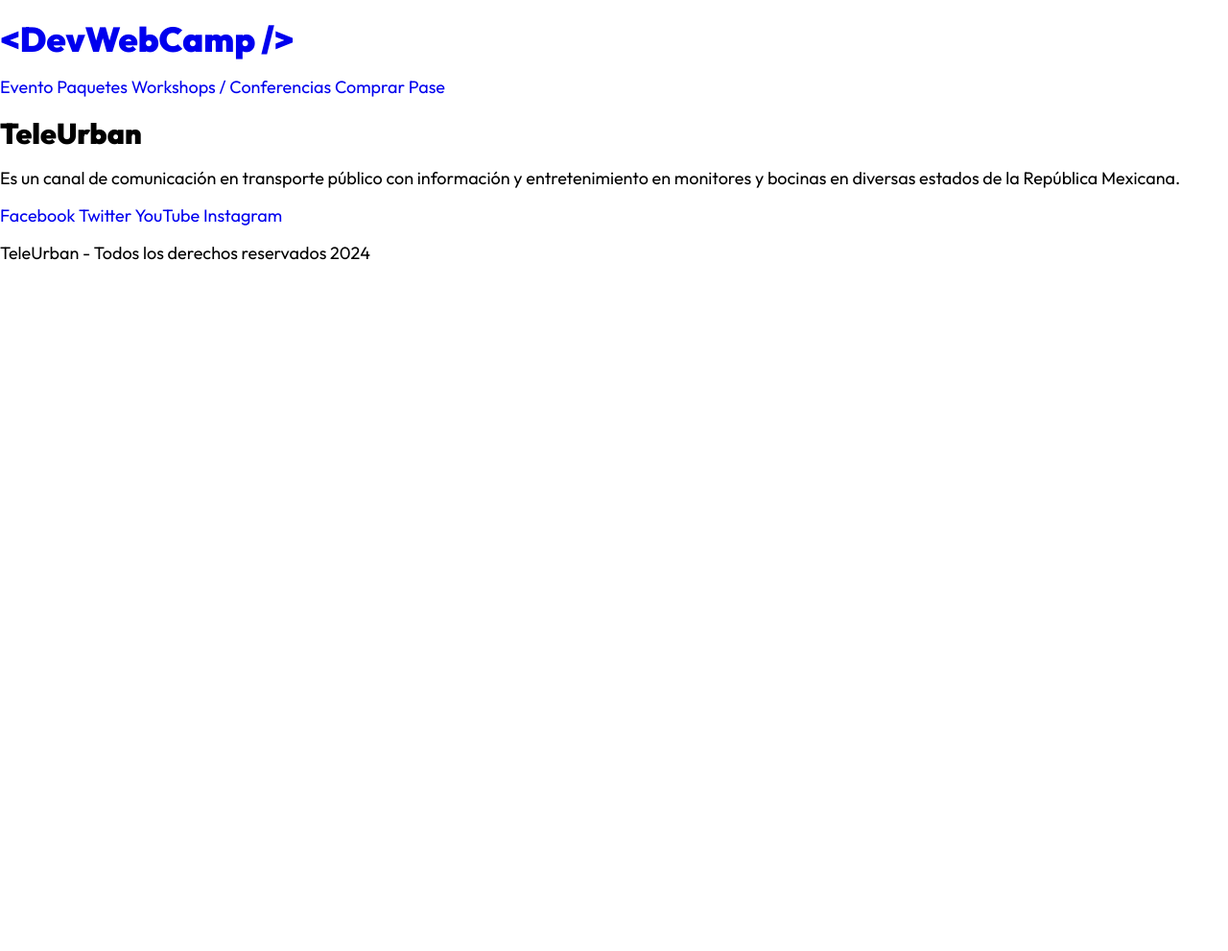
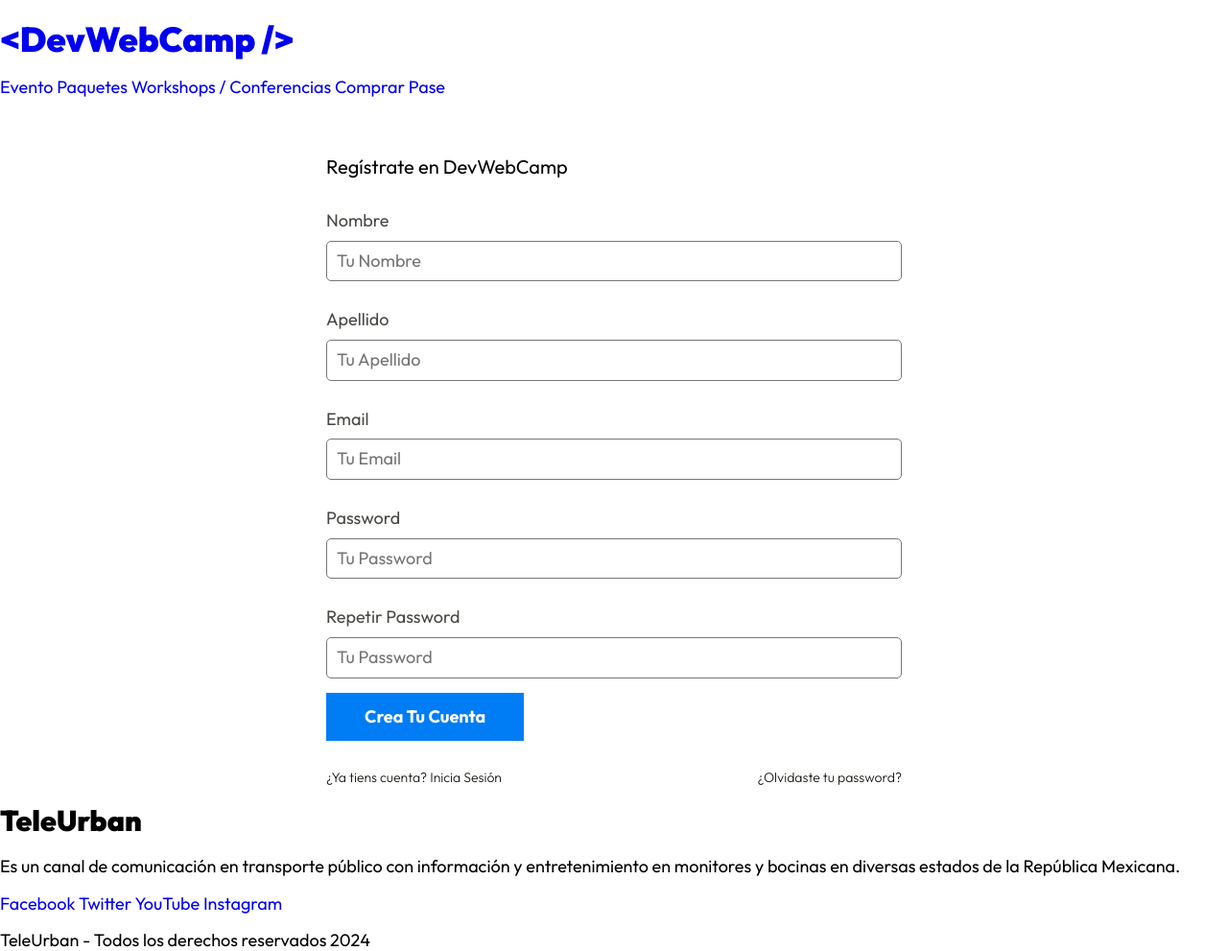
Before and after one commit to Salvador-a/TeleUrban, a PHP site: template views/auth/registro.php in a window 1280 px wide. Shown: the part 205-1196 px from the top of the page at 96% size. Before the commit the page ends 476 px from the top, so only its background shows below. Run offline with PHP 8.4, Linux system fonts and the light colour scheme; the template is opened without the code that fills it, so the values that code supplies are empty; some libraries are stand-ins or nearby versions.

Commit message:
finalizando las ventanas de login, olvide conhtraseña y de registro

```diff
--- a/src/scss/app.scss
+++ b/src/scss/app.scss
@@ -1,3 +1,4 @@
 @use 'base';
 @use 'admin';
 @use 'paginas';
+@use 'ui';
--- a/src/scss/paginas/_conferencias.scss
+++ /dev/null
@@ -1,117 +0,0 @@
-@use 'base/variables' as v;
-@use 'base/mixins' as m;
-
-.agenda {
-
-    padding: 5rem;
-    @include m.contenedor;
-}
-
-
-.eventos {
-    $modificador: &;
-
-    &__heading {
-        color: v.$azul;
-        margin: 5rem 0;
-        text-align: left;
-        font-size: clamp(2rem, -0.8rem + 8vw,  6rem);
-    }
-
-    &__fecha {
-        color: v.$gris;
-        margin: 3rem 0 1rem 0;
-    }
-
-    &--workshops {
-
-        #{$modificador}__heading {
-            color: v.$secundario;
-        }
-
-        .evento__informacion {
-            background-color: v.$secundario;
-
-            &:hover {
-                background-color: darken(v.$secundario, 10%);
-            }
-        }
-    }
-
-    .swiper-button-next,
-    .swiper-button-prev {
-        color: rgba(v.$blanco, 0.5);
-    }
-
-
-
-}
-
-.evento {
-
-    &__hora {
-        font-weight: v.$bold;
-    }
-
-    &__informacion {
-        padding: 2rem;
-        border-radius: 1rem;
-        background-color: v.$azul;
-        color: v.$blanco;
-        transition: 300ms background-color ease-in-out;
-
-        &:hover {
-            background-color: darken(v.$azul, 10%);
-        }
-    }
-
-    &__nombre {
-        font-size: 2.5rem;
-        margin: 0;
-
-    }
-
-    &__introduccion {
-        font-size: 1.8rem;
-        display: -webkit-box;
-        -webkit-line-clamp: 4;
-        -webkit-box-orient: vertical;
-        overflow: hidden;
-
-        @include m.tablet {
-            -webkit-line-clamp: 3;
-        }
-
-
-    }
-
-    &__autor-info {
-        display: flex;
-        gap: 2rem;
-        justify-content: space-between;
-        align-items: center;
-
-    }
-
-    &__imagen-autor {
-        width: 5rem;
-        background-color: v.$blanco;
-        border-radius: 50%;
-
-    }
-
-    &__nombre-autor {
-        font-weight: v.$bold;
-
-    }
-
-    &__agregar {
-        @include m.boton(v.$blanco, v.$negro);
-        margin-top: 1rem;
-
-        &:disabled {
-            opacity: .5;
-            cursor: not-allowed;
-        }
-    }
-}
--- a/src/scss/paginas/_devwebcamp.scss
+++ /dev/null
@@ -1,19 +0,0 @@
-@use 'base/variables' as v;
-@use 'base/mixins' as m;
-
-.devwebcamp {
-
-    &__grid {
-        @include m.contenedor;
-        @include m.grid(1, 3rem);
-        @include m.tablet {
-            @include m.grid(2, 5rem);
-            align-items: center;
-        }
-
-    }
-
-    &__texto {
-         line-height: 2;
-    }
-}
--- a/src/scss/paginas/_paquetes.scss
+++ /dev/null
@@ -1,116 +0,0 @@
-@use 'base/mixins' as m;
-@use 'base/variables' as v;
-
-.paquetes {
-    &__grid {
-        @include m.contenedor;
-        @include m.grid(1, 3rem);
-        @include m.tablet {
-            @include m.grid(3, 3rem);
-            align-items: flex-start;
-        }
-    }
-
-    &__submit {
-        @include m.boton(v.$azul, v.$blanco);
-        margin-top: 3rem;
-    }
-}
-
-.paquete {
-    @include m.card;
-    &:nth-child(2) {
-        order: -1;
-        @include m.tablet {
-            order: unset;
-        }
-    }
-
-    &__lista {
-        @include m.reset-lista;
-        line-height: 2;
-    }
-    &__precio {
-        font-size: 6rem;
-        margin: 3rem 0;
-        color: v.$azul;
-        font-weight: v.$black;
-        text-align: center;
-    }
-
-
-    &--acceso {
-        width: 30rem;
-        height: 50rem;
-        padding: 10rem 3rem;
-        display: flex;
-        justify-content: flex-start;
-
-        $modificador: &;
-
-        #{$modificador}__logo {
-            @include m.texto-fluido(2rem, 3rem);
-            text-align: left;
-            margin: 0;
-            @include m.tablet {
-                @include m.texto-fluido(2rem, 4rem);
-            }
-        }
-
-        #{$modificador}__codigo {
-            font-size: 4rem;
-            font-weight: v.$bold;
-            position: absolute;
-            left: 0;
-            width: 100%;
-            text-align: center;
-            top: calc(100% - 15rem);
-
-            @include m.tablet {
-                top: 0;
-                width: unset;
-                left: unset;
-                right: -15rem;
-                transform: rotate(90deg);
-                transform-origin: top left;
-            }
-        }
-
-        &::before {
-            clip-path: circle(50% at 50% 25% );
-            left: calc(50% - 2.5rem);
-            top: 0;
-        }
-        &::after {
-            clip-path: circle(50% at 50% 75% );
-            left: calc(50% - 2.5rem);
-            top: calc(100% - 5rem);
-        }
-
-        @include m.tablet {
-            width: 60rem;
-            height: 30rem;
-            padding: 6rem;
-            flex-direction: column;
-            justify-content: center;
-            &::before {
-                clip-path: circle(50% at 25% 50%);
-                left: 0;
-                top: calc(50% - 2.5rem);
-
-            }
-            &::after {
-                clip-path: circle(50% at 75% 50%);
-                left: calc(100% - 5rem);
-                top: calc(50% - 2.5rem);
-            }
-        }
-    }
-
-    &__nombre {
-        font-size: 2.4rem;
-        font-weight: v.$black;
-        text-transform: uppercase;
-    }
-
-}
--- /dev/null
+++ b/src/scss/ui/_index.scss
@@ -0,0 +1,5 @@
+@forward 'formulario';
+// @forward 'header';
+// @forward 'footer';
+// @forward 'sociales';
+// @forward 'alertas';
--- /dev/null
+++ b/src/scss/ui/formulario/_acciones.scss
@@ -0,0 +1,19 @@
+@use 'base/variables' as v;
+@use 'base/mixins' as m;
+
+.acciones {
+    margin-top: 3rem;
+    display: flex;
+    justify-content: space-between;
+
+    &--centrar {
+        @extend .acciones;
+        justify-content: center;
+    }
+
+    &__enlace {
+        color: v.$negro;
+        font-size: 1.4rem;
+        font-weight: v.$delgada;
+    }
+}
--- /dev/null
+++ b/src/scss/ui/formulario/_formulario.scss
@@ -0,0 +1,102 @@
+@use 'base/variables' as v;
+@use 'base/mixins' as m;
+
+.formulario {
+    display: flex;
+    flex-direction: column;
+
+    &__fieldset {
+        border: none;
+        margin-top: 1rem;
+        padding: 0;
+
+    }
+
+    &__legend {
+        color: v.$gris;
+        font-size: 2.2rem;
+        margin-bottom: 2rem;
+    }
+
+    &__campo {
+        display: flex;
+        flex-direction: column;
+        gap: 1rem;
+        margin: 1.5rem 0;
+
+    }
+
+    &__contenedor-icono {
+        display: flex;
+        border-radius: .5rem;
+        overflow: hidden;
+
+    }
+
+    &__icono {
+        background-color: v.$gris-oscuro;
+        width: 4rem;
+        display: flex;
+        align-items: center;
+        justify-content: center;
+
+        i {
+            color: v.$blanco;
+            font-size: 2rem;
+        }
+    }
+
+    &__label {
+        display: block;
+        font-size: 1.8rem;
+        color: rgba(v.$negro, .8);
+    }
+
+    &__input,
+    &__select {
+        padding: 1rem;
+        border: 1px solid darken(v.$gris-oscuro, 20);
+        border-radius: .5rem;
+
+        &--file {
+            border: none;
+        }
+
+        &--sociales {
+            @extend .formulario__input;
+            flex: 1;
+            border-top-left-radius: 0;
+            border-bottom-left-radius: 0;
+
+        }
+    }
+
+    &__radio {
+        display: flex;
+        gap: 2rem;
+
+    }
+
+    &__texto {
+        margin-top: 3rem;
+    }
+
+    &__imagen {
+        max-width: 20rem;
+    }
+
+    &__listado {
+        @include m.tags;
+    }
+
+    &__submit {
+       @include m.boton(v.$azul, v.$blanco);
+       width: auto;
+       align-self: flex-start;
+
+       &--registrar,
+       &--full {
+            width: 100%;
+       }
+    }
+}
--- /dev/null
+++ b/src/scss/ui/formulario/_horas.scss
@@ -0,0 +1,42 @@
+@use 'base/variables' as v;
+@use 'base/mixins' as m;
+
+.horas {
+    @include m.reset-lista;
+    @include m.grid(1, 1rem);
+    @include m.tablet {
+        @include m.grid(2, 1rem);
+    }
+
+
+    &__hora {
+        color: v.$azul;
+        border: 1px solid v.$azul;
+        border-radius: 1rem;
+        padding: 1rem;
+        text-align: center;
+
+        &:hover {
+            cursor: pointer;
+        }
+
+        &--seleccionada {
+            @extend .horas__hora;
+            background-color: v.$azul;
+            color: v.$blanco;
+
+        }
+
+        &--deshabilitada {
+            @extend .horas__hora;
+            border: 1px solid v.$gris;
+            color: v.$gris;
+            opacity: 0.5;
+
+            &:hover {
+                cursor: not-allowed;
+            }
+        }
+
+    }
+}
--- /dev/null
+++ b/src/scss/ui/formulario/_index.scss
@@ -0,0 +1,3 @@
+@forward 'formulario';
+@forward 'acciones';
+@forward 'horas';
--- a/views/auth/login.php
+++ b/views/auth/login.php
@@ -1,6 +1,6 @@
 <main class="auth">
     <h2 class="auth__heading"><?php echo $titulo; ?></h2>
-    <p class="auth__texto">Inicia sesión en DevWebCamp</p>
+    <p class="auth__texto">Inicia sesión </p>
 
     <?php
         require_once __DIR__ . '/../templates/alertas.php';
--- a/views/auth/registro.php
+++ b/views/auth/registro.php
@@ -0,0 +1,79 @@
+<main class="auth">
+    <h2 class="auth__heading"><?php echo $titulo; ?></h2>
+    <p class="auth__texto">Regístrate en DevWebCamp</p>
+
+    <?php
+        require_once __DIR__ . '/../templates/alertas.php';
+    ?>
+
+    <form method="POST" action="/registro" class="formulario">
+
+        <div class="formulario__campo">
+            <label class="formulario__label" for="nombre">Nombre</label>
+            <input
+                type="text"
+                class="formulario__input"
+                placeholder="Tu Nombre"
+                id="nombre"
+                name="nombre"
+                value="<?php echo $usuario->nombre; ?>"
+            />
+        </div>
+
+
+        <div class="formulario__campo">
+            <label class="formulario__label" for="apellido">Apellido</label>
+            <input
+                type="text"
+                class="formulario__input"
+                placeholder="Tu Apellido"
+                id="apellido"
+                name="apellido"
+                value="<?php echo $usuario->apellido; ?>"
+            />
+        </div>
+
+        <div class="formulario__campo">
+            <label class="formulario__label" for="email">Email</label>
+            <input
+                type="email"
+                class="formulario__input"
+                placeholder="Tu Email"
+                id="email"
+                name="email"
+                value="<?php echo $usuario->email; ?>"
+            />
+        </div>
+
+        <div class="formulario__campo">
+            <label class="formulario__label" for="password">Password</label>
+            <input
+                type="password"
+                class="formulario__input"
+                placeholder="Tu Password"
+                id="password"
+                name="password"
+            />
+        </div>
+
+        <div class="formulario__campo">
+            <label class="formulario__label" for="password2">Repetir Password</label>
+            <input
+                type="password"
+                class="formulario__input"
+                placeholder="Tu Password"
+                id="password2"
+                name="password2"
+            />
+        </div>
+
+        <input type="submit" class="formulario__submit" value="Crea Tu Cuenta" />
+    </form>
+
+    <div class="acciones">
+
+        <a href="/login" class="acciones__enlace">¿Ya tiens cuenta? Inicia Sesión </a>
+        <a href="/olvide" class="acciones__enlace">¿Olvidaste tu password?</a>
+    </div>
+
+</main>
```
Also changed, not shown: views/auth/olvide.php (+31 -0 lines), public/build/css/app.css, 1 other file.
